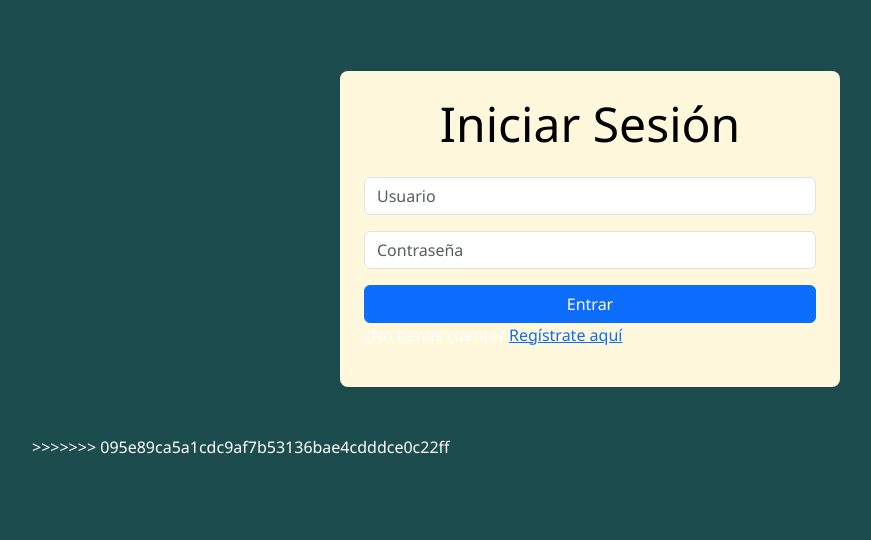
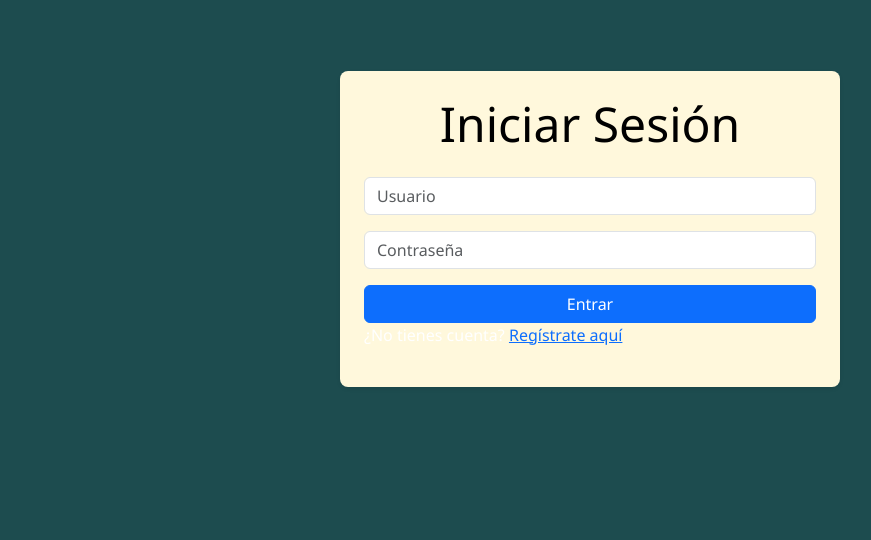
Before and after one commit to Bikembe/proyecto-equipo, a Django app: page /login/ in a window 1280 px wide. Shown: the part 93-633 px from the top of the page, without its empty margins (50-921 px from the left). Run offline with Django 4.2, Linux system fonts and the light colour scheme.

Commit message:
borrar algo que estaba mal :(

```diff
--- a/artesanias/core/templates/core/login.html
+++ b/artesanias/core/templates/core/login.html
@@ -19,5 +19,4 @@
     </form>
   <p>¿No tienes cuenta? <a href="{% url 'register' %}">Regístrate aquí</a></p>
 </div>
->>>>>>> 095e89ca5a1cdc9af7b53136bae4cdddce0c22ff
 {% endblock %}
```
